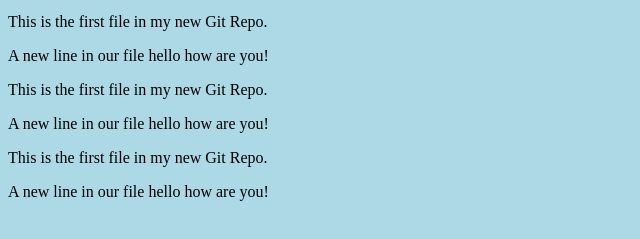
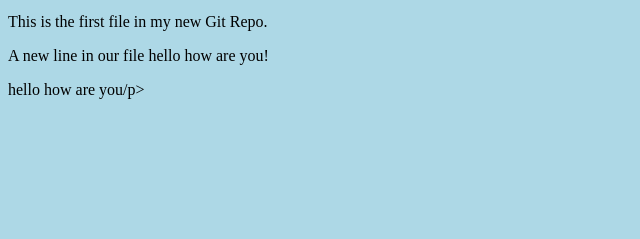
Before and after one commit to Jigardrc/Jigarfinal, a plain HTML site: page jigar.p/index.html in a window 1280 px wide. Shown: the part 101-340 px from the top of the page, without its empty margins (0-640 px from the left). Drawn offline with Linux system fonts and the light colour scheme.

Commit message:
update index.html adding a new line

```diff
--- a/jigar.p/index.html
+++ b/jigar.p/index.html
@@ -11,10 +11,9 @@
 style="width:100%;max-width:960px">image</div>
 <p>This is the first file in my new Git Repo.</p>
 <p>A new line in our file hello how are you!</p>
- <p>This is the first file in my new Git Repo.</p>
-<p>A new line in our file hello how are you!</p>
- <p>This is the first file in my new Git Repo.</p>
-<p>A new line in our file hello how are you!</p>
+ <p>hello how are you/p>
+
+
 
 
 </body>
```
